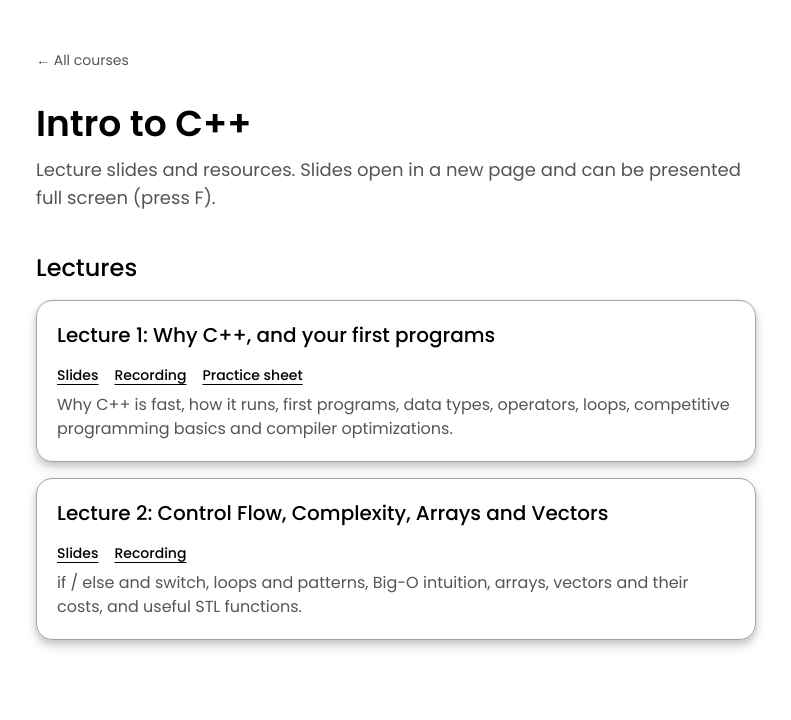
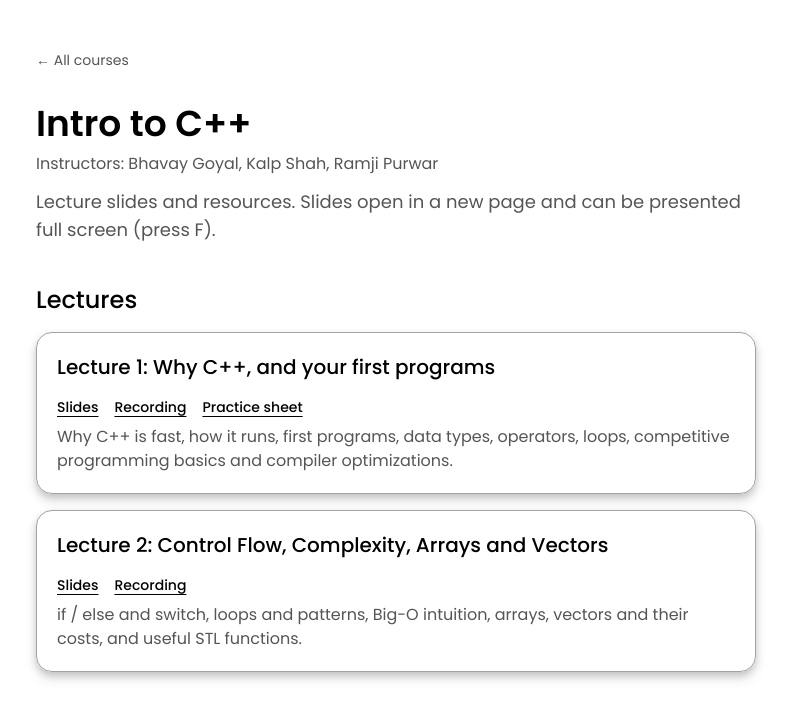
Before and after one commit to kalpshah18/PortfolioWebsite, a Next.js app: page /teaching/intro-to-cpp in a window 1280 px wide. Shown: the top 720 px of the page, without its empty margins (244-1035 px from the left). Built offline with nearby package versions, Linux system fonts and the light colour scheme.

Commit message:
Added course instructor names for intro to cpp

```diff
--- a/src/app/teaching/courses.ts
+++ b/src/app/teaching/courses.ts
@@ -4,6 +4,7 @@ export interface Course {
   title: string;
   term: string;
   institution: string;
+  instructors?: string[];
   description: string;
 }
 
@@ -15,6 +16,7 @@ export const courses: Course[] = [
     title: "Introduction to C++ and the STL",
     term: "Autumn 2026",
     institution: "IIT Gandhinagar",
+    instructors: ["Bhavay Goyal", "Kalp Shah", "Ramji Purwar"],
     description:
       "Short course for beginners: control flow, time complexity, arrays, vectors and the STL. Lecture slides, recordings and practice sheets.",
   },
--- a/src/app/teaching/intro-to-cpp/page.tsx
+++ b/src/app/teaching/intro-to-cpp/page.tsx
@@ -1,6 +1,9 @@
 import type { Metadata } from "next";
 import Link from "next/link";
+import { courses } from "../courses";
 import { lectures } from "./lectures";
+
+const course = courses.find((c) => c.slug === "intro-to-cpp")!;
 
 export const metadata: Metadata = {
   title: "Intro to C++ | Kalp Shah",
@@ -16,6 +19,9 @@ export default function IntroToCppPage() {
 
       <header className="mt-8 mb-10">
         <h1 className="text-4xl font-semibold text-black">Intro to C++</h1>
+        {course.instructors && (
+          <p className="mt-2 text-theme-muted">Instructors: {course.instructors.join(", ")}</p>
+        )}
         <p className="mt-3 text-lg">
           Lecture slides and resources. Slides open in a new page and can be presented full screen (press F).
         </p>
--- a/src/app/teaching/page.tsx
+++ b/src/app/teaching/page.tsx
@@ -30,6 +30,9 @@ export default function TeachingPage() {
                 {[course.code, course.term, course.institution].filter(Boolean).join(" · ")}
               </p>
               <h2 className="mt-1 mb-2 text-2xl font-medium text-black">{course.title}</h2>
+              {course.instructors && (
+                <p className="mt-0 mb-2 text-sm text-theme-muted">Instructors: {course.instructors.join(", ")}</p>
+              )}
               <p className="m-0">{course.description}</p>
               <span className="inline-block mt-4 text-sm font-medium text-black underline underline-offset-4">
                 Open course →
```
